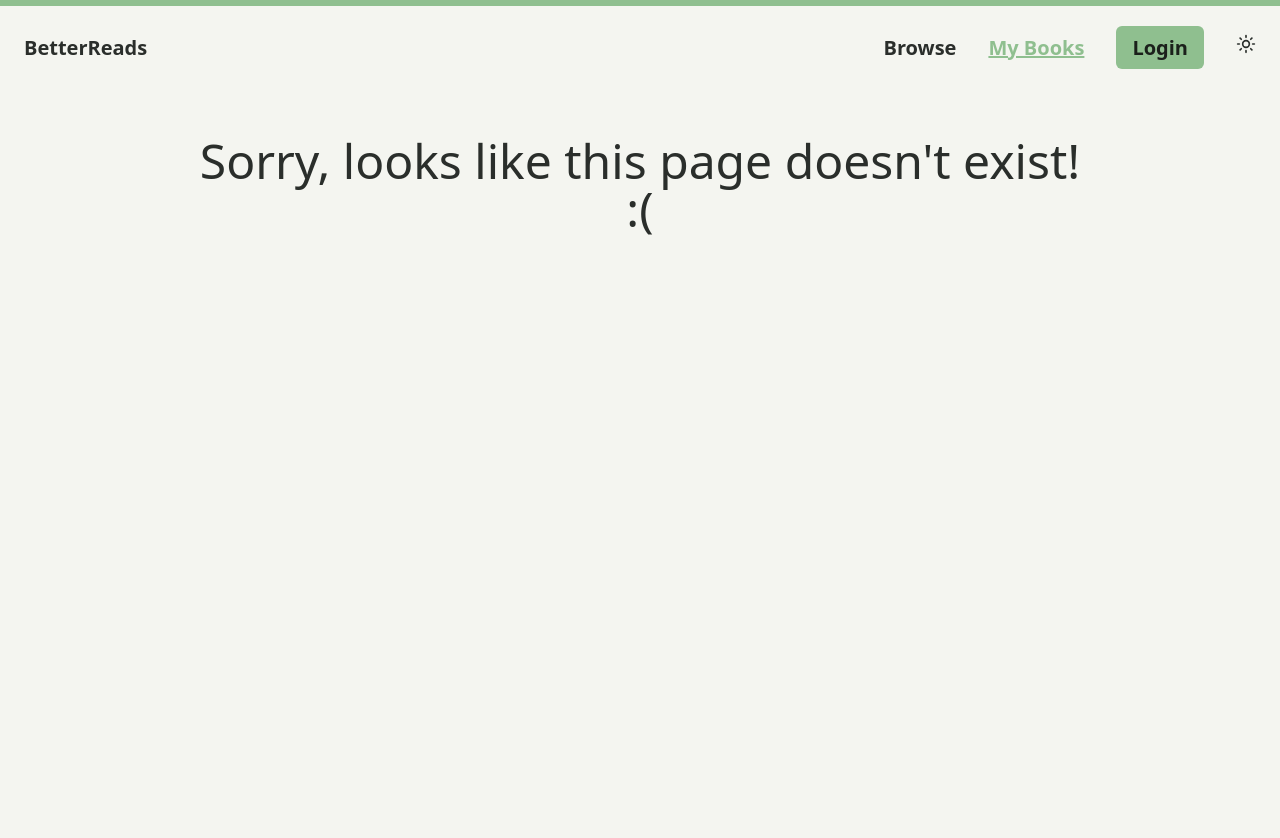
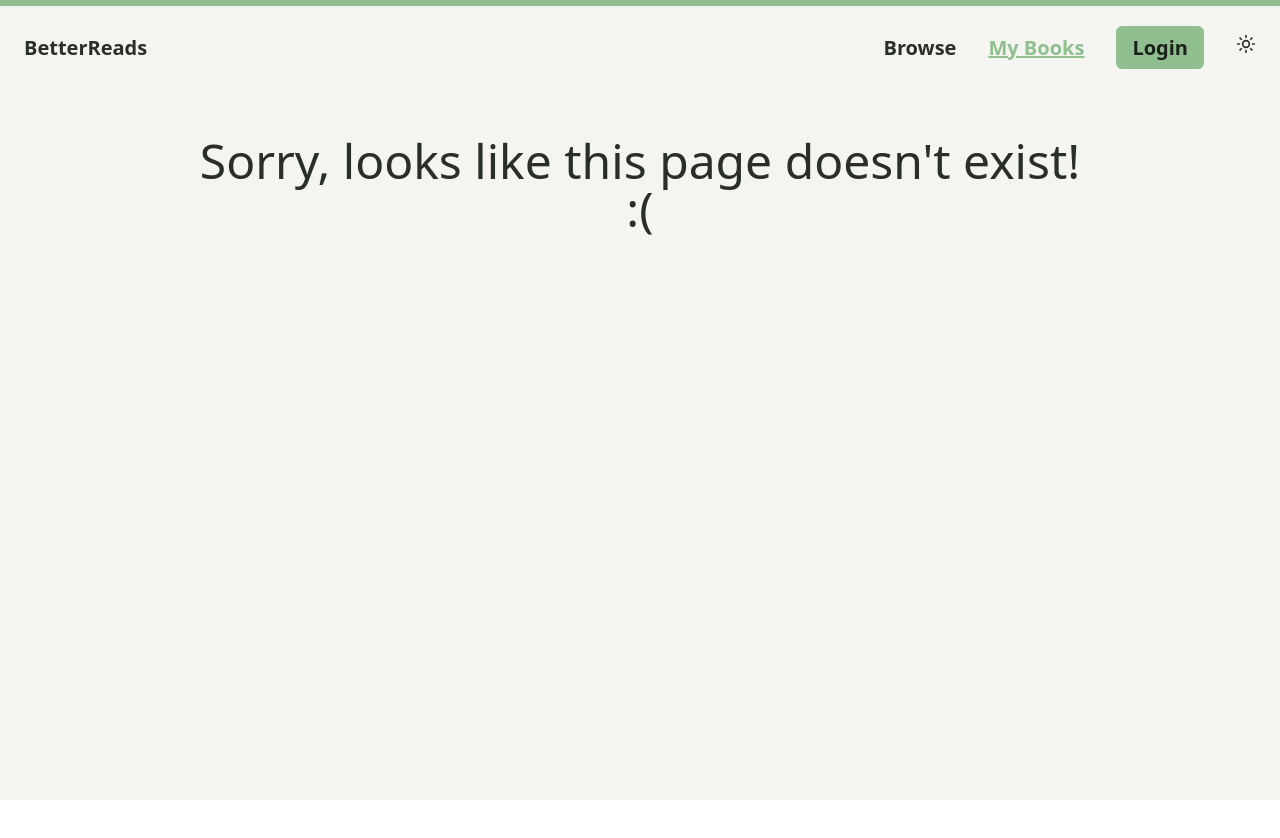
Before and after one commit to sakshampowdel/BetterReads, a React (Vite) app in the folder frontend/: page /mybooks in a window 1280 px wide. Shown: the top 838 px of the page. After the commit the page ends 800 px from the top, so only its background shows below. Built offline with nearby package versions, Linux system fonts and the light colour scheme.

Commit message:
style(frontend): make min-h-screen account for navbar height so no scroll

```diff
--- a/frontend/src/pages/errors/NotFound.tsx
+++ b/frontend/src/pages/errors/NotFound.tsx
@@ -1,6 +1,6 @@
 const NotFound = () => {
   return (
-    <main className="min-h-screen pt-12 px-48 max-md:p-2 space-y-4">
+    <main className="min-h-[calc(100vh-7rem)] pt-12 px-48 max-md:p-2 space-y-4">
       <div className="text-center text-5xl">
         Sorry, looks like this page doesn't exist! :(
       </div>
```
